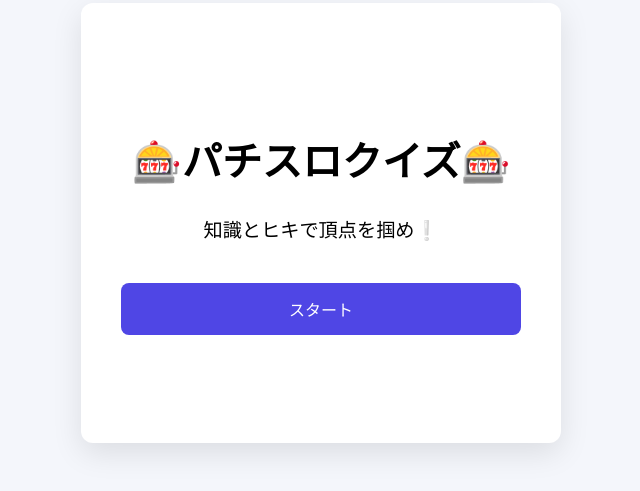
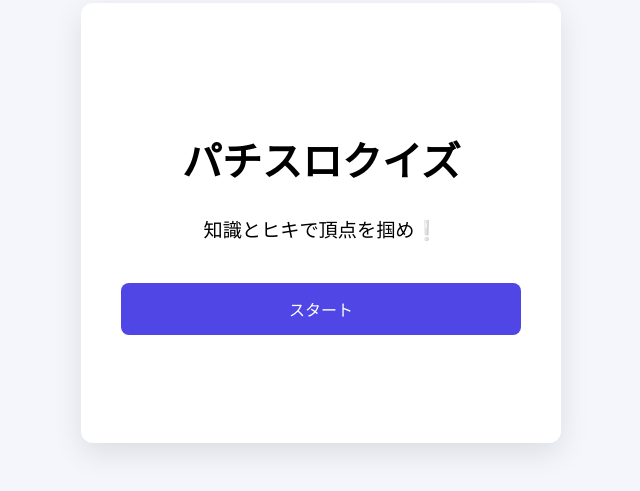
Before and after one commit to ayuka-saito/pati-quiz-app, a plain HTML site: page index.html/index.html in a window 1280 px wide. Shown: the part 185-676 px from the top of the page, without its empty margins (319-959 px from the left). Drawn offline with Linux system fonts and the light colour scheme.

Commit message:
Add files via upload

```diff
--- a/index.html/index.html
+++ b/index.html/index.html
@@ -26,7 +26,7 @@ body{
 
 /* メインタイトル */
 .game-title {
-  font-size: clamp(1.8rem, 6vw, 2.5rem);  /* 画面幅に応じて自動縮小 */
+  font-size: clamp(2rem, 6vw, 2.5rem);  /* 画面幅に応じて自動縮小 */
   line-height: 1.2;
   word-break: keep-all;   /* 単語の途中で改行させない */
   margin-bottom: 10px;
@@ -324,7 +324,7 @@ body.rainbow {
 
   <!-- タイトル画面 -->
   <div id="titleScreen" class="screen active">
-    <h1 class="game-title title-enter">🎰パチスロクイズ🎰</h1>
+    <h1 class="game-title title-enter">パチスロクイズ</h1>
     <p class="subtitle subtitle-enter">知識とヒキで頂点を掴め❕</p>
     <button class="action button-enter" onclick="goToGenre()">スタート</button>
   </div>
```
